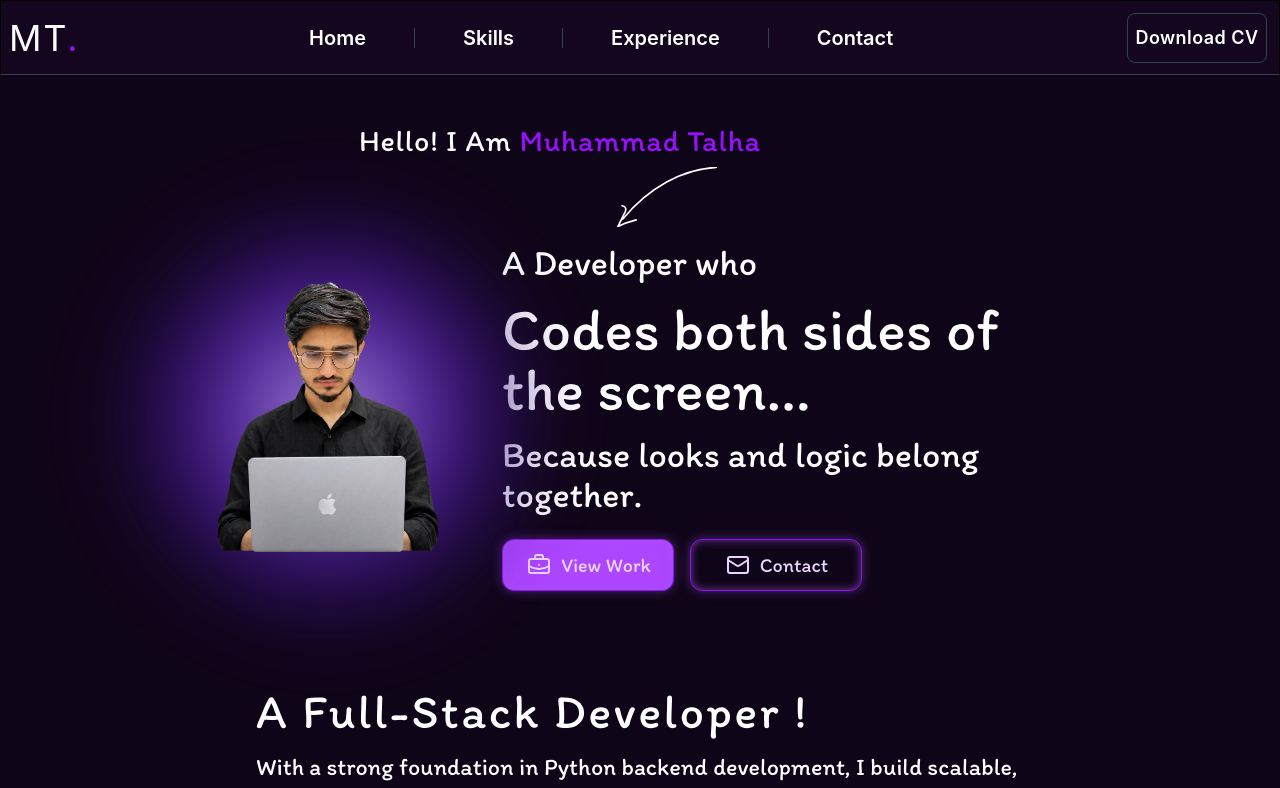
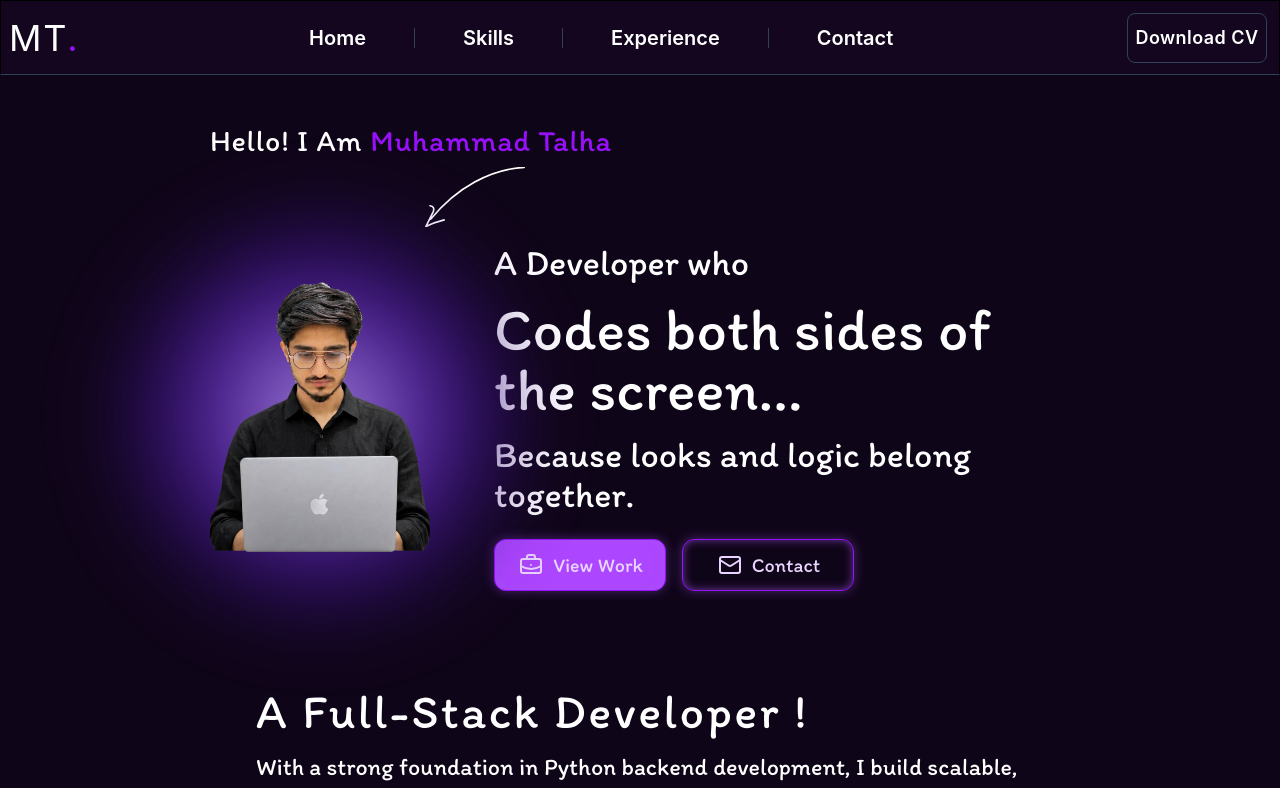
Before and after one commit to talha-zahid1/MyPortFolio, a React (Vite) app: page / in a window 1280 px wide. Shown: the top 788 px of the page. Built offline with nearby package versions, Linux system fonts and the light colour scheme; no server answers.

Commit message:
Almost fixed

```diff
--- a/src/Components/HeroSection.jsx
+++ b/src/Components/HeroSection.jsx
@@ -24,13 +24,13 @@ const HeroSection = () => {
       id="Home"
       className="relative overflow-x-clip text-white flex flex-col items-center flex-1 w-full bg-[#0f0518] px-4 md:px-8 py-6 md:py-12"
     >
-      <div className="w-full max-w-6xl">
+      <div className="w-full max-w-[860px]">
         {/* Greeting + Arrow */}
         <motion.h2
           initial="hidden"
           whileInView="show"
           viewport={{ once: false, amount: 0.2 }}
-          className="font-hero tracking-wide text-sm md:text-3xl flex justify-start md:justify-center md:-ml-40"
+          className="font-hero tracking-wide text-sm md:text-3xl flex justify-start"
         >
           Hello! I Am <span className="text-purple-600 pl-2">Muhammad Talha</span>
         </motion.h2>
@@ -39,13 +39,13 @@ const HeroSection = () => {
           initial="hidden"
           whileInView="show"
           viewport={{ once: false, amount: 0.2 }}
-          className="ml-24 md:ml-[48%] mt-1 md:mt-2 h-[25px] w-[45px] md:h-[60px] md:w-[100px]"
+          className="ml-[80px] md:ml-[215px] mt-1 md:mt-2 h-[25px] w-[45px] md:h-[60px] md:w-[100px]"
           src={Arrow}
           alt="Arrow"
         />
 
         {/* Personal Info */}
-        <div className="flex items-center justify-center gap-6 md:gap-16 mt-2 md:mt-4">
+        <div className="flex items-center justify-start gap-6 md:gap-16 mt-2 md:mt-4">
           {/* Picture */}
           <motion.div
             initial="hidden"
```
